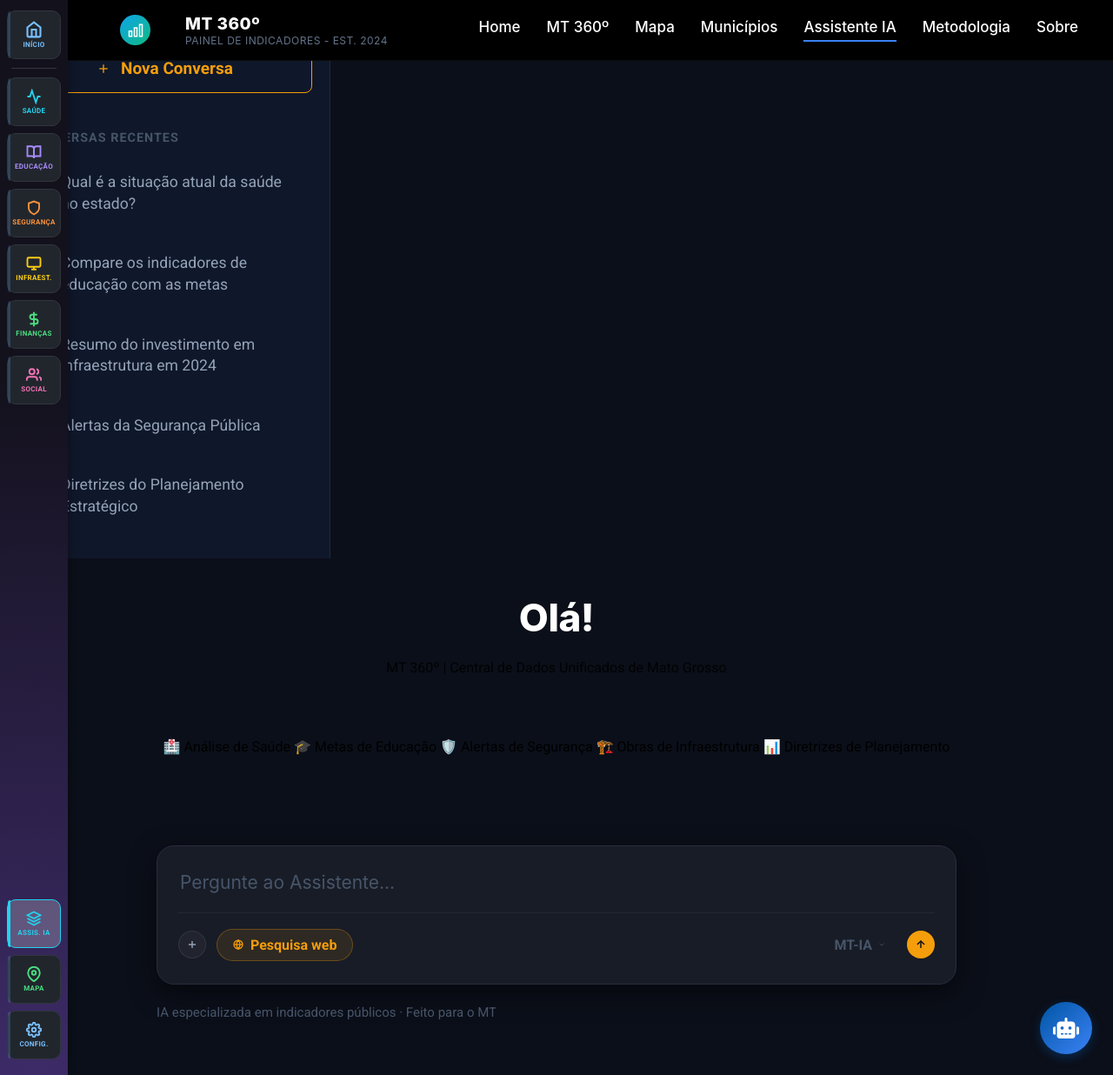
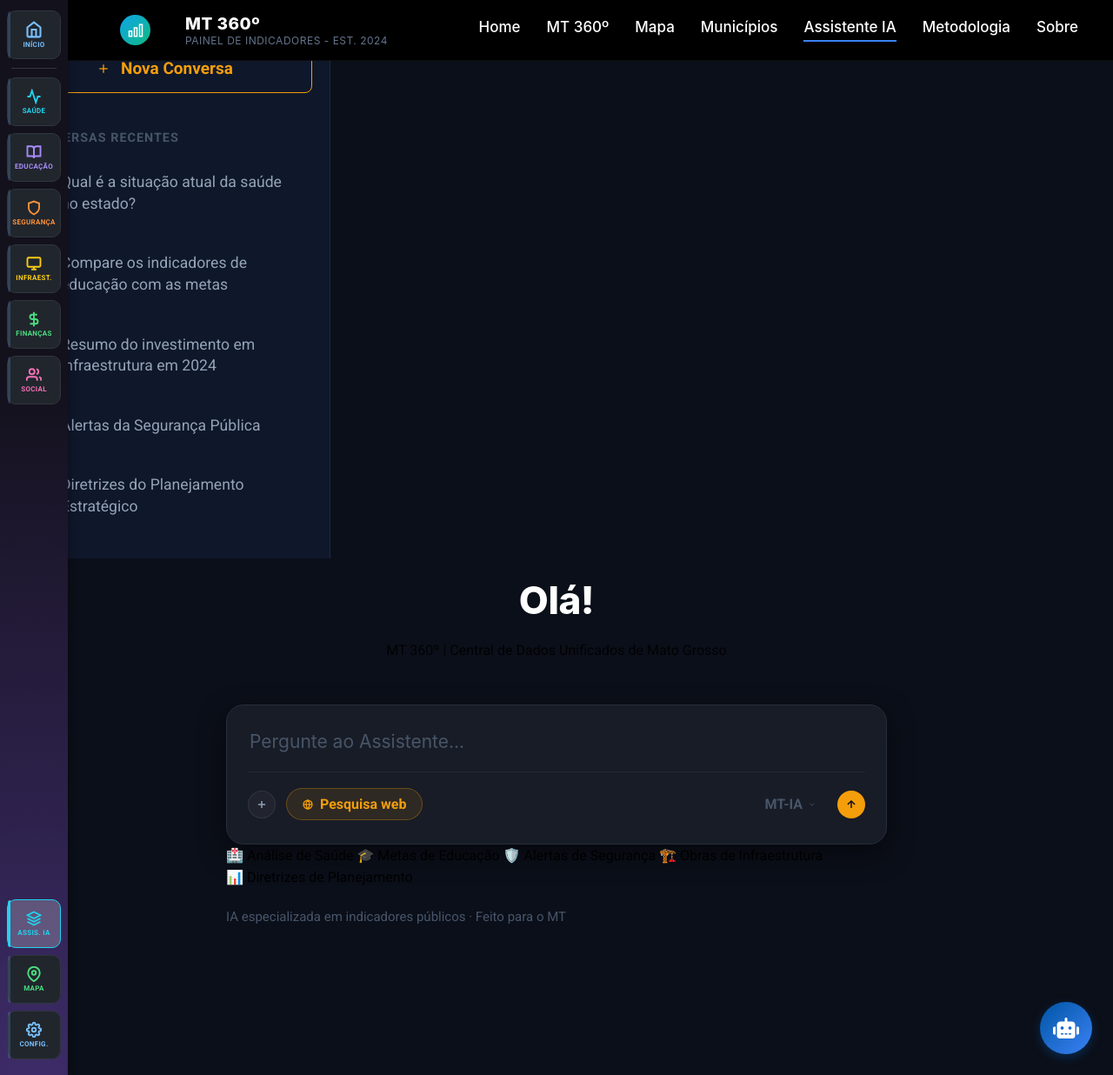
Before and after one commit to abraaonazario/observatorio-ia, an MkDocs documentation site: the page built from docs/assistente-ia.md, in a window 1280 px wide and 1236 px high. Shown: the whole window at 87% size. Built offline with MkDocs 1.6.1 and Material for MkDocs 9.7.7, drawn with Linux system fonts in a browser that asks for light colours; some of the changed lines change nothing that is shown.

Commit message:
Centraliza campo de busca e saudacao no meio da tela no estado inicial

```diff
--- a/docs/assistente-ia.md
+++ b/docs/assistente-ia.md
@@ -268,17 +268,22 @@ hide:
     padding: 2rem;
   }
 
-  /* Empty state layout centering (Astra model) */
-  .ai-main-wrapper.empty-state .ai-main-scroll {
+  /* Empty state layout centering */
+  .ai-main-wrapper.empty-state {
     justify-content: center;
     align-items: center;
+    height: 100%;
+  }
+  .ai-main-wrapper.empty-state .ai-main-scroll {
+    display: none;
   }
   .ai-main-wrapper.empty-state .ai-input-area {
     margin: 0 auto;
     width: 100%;
-    max-width: 1000px;
-    padding: 1rem 2rem 2rem 2rem;
-    box-sizing: border-box;
+    max-width: 800px;
+    padding: 1rem;
+    background: transparent;
+    border-top: none;
   }
 
   /* Welcome Header (Astra Model) */
@@ -699,37 +704,19 @@ hide:
     </button>
 
     <div class="ai-main-scroll">
+      <!-- Container de Mensagens Ativas -->
+      <div id="ai-chat-messages" class="ai-chat-messages"></div>
+    </div>
+
+    <!-- Barra de Digitação (Chat Input) Fixada na Base -->
+    <div class="ai-input-area">
+
       <!-- Welcome Header (only visible in empty-state) -->
       <div class="ai-welcome-header">
         <h1 class="ai-welcome-title">Olá!</h1>
         <p class="ai-welcome-subtitle">MT 360º | Central de Dados Unificados de Mato Grosso</p>
       </div>
 
-      <!-- Action Pills (only visible in empty-state) -->
-      <div class="ai-action-pills">
-        <button class="ai-pill-btn" data-query="saude">
-          <span>🏥 Análise de Saúde</span>
-        </button>
-        <button class="ai-pill-btn" data-query="evasao">
-          <span>🎓 Metas de Educação</span>
-        </button>
-        <button class="ai-pill-btn" data-query="seguranca">
-          <span>🛡️ Alertas de Segurança</span>
-        </button>
-        <button class="ai-pill-btn" data-query="infraestrutura">
-          <span>🏗️ Obras de Infraestrutura</span>
-        </button>
-        <button class="ai-pill-btn" data-query="planejamento">
-          <span>📊 Diretrizes de Planejamento</span>
-        </button>
-      </div>
-
-      <!-- Container de Mensagens Ativas -->
-      <div id="ai-chat-messages" class="ai-chat-messages"></div>
-    </div>
-
-    <!-- Barra de Digitação (Chat Input) Fixada na Base -->
-    <div class="ai-input-area">
       <div class="ai-input-container">
         <!-- Top Row: Textarea -->
         <textarea class="ai-input" placeholder="Pergunte ao Assistente..." rows="1"></textarea>
@@ -755,6 +742,25 @@ hide:
             </button>
           </div>
         </div>
+      </div>
+
+      <!-- Action Pills (only visible in empty-state) -->
+      <div class="ai-action-pills">
+        <button class="ai-pill-btn" data-query="saude">
+          <span>🏥 Análise de Saúde</span>
+        </button>
+        <button class="ai-pill-btn" data-query="evasao">
+          <span>🎓 Metas de Educação</span>
+        </button>
+        <button class="ai-pill-btn" data-query="seguranca">
+          <span>🛡️ Alertas de Segurança</span>
+        </button>
+        <button class="ai-pill-btn" data-query="infraestrutura">
+          <span>🏗️ Obras de Infraestrutura</span>
+        </button>
+        <button class="ai-pill-btn" data-query="planejamento">
+          <span>📊 Diretrizes de Planejamento</span>
+        </button>
       </div>
 
       <div class="ai-input-footer">IA especializada em indicadores públicos · Feito para o MT</div>
```
